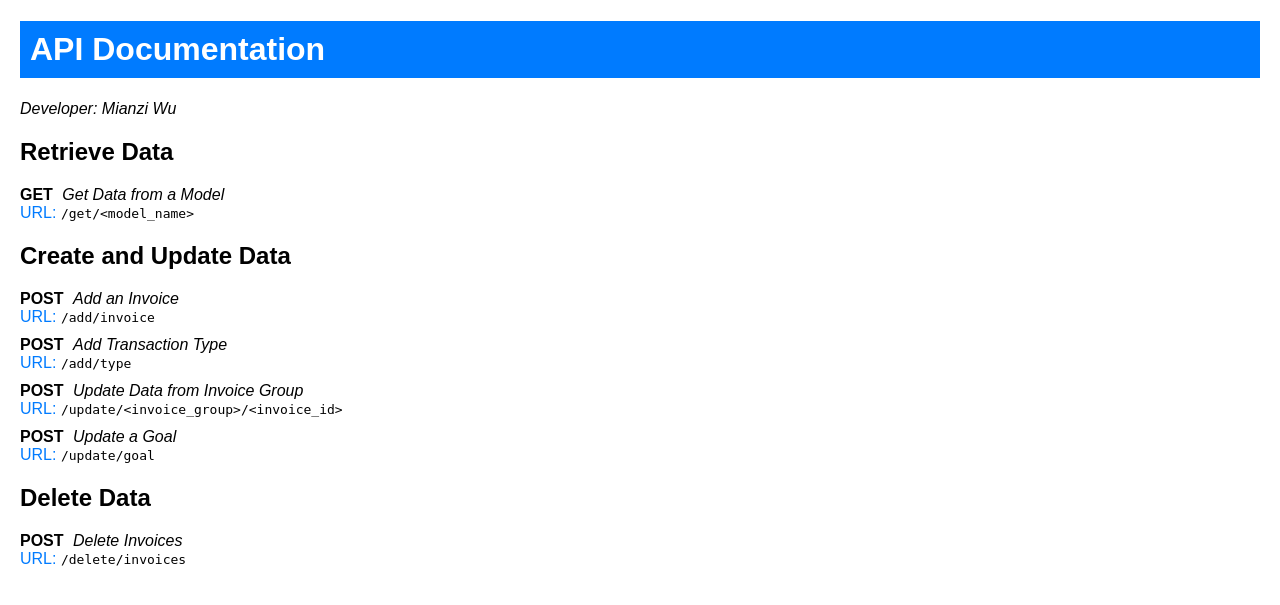
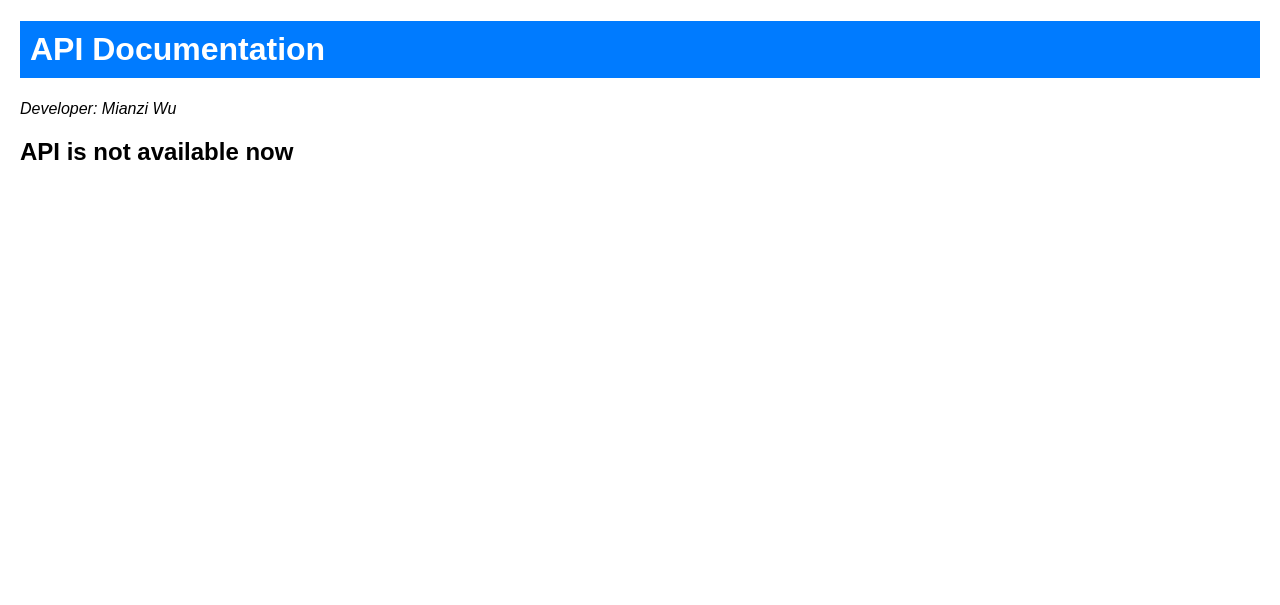
Before and after one commit to wmzspace/DianYing, a Flask app: page / in a window 1280 px wide. Shown: the top 605 px of the page. Run offline with Flask 3, Linux system fonts and the light colour scheme.

Commit message:
fix bugs

```diff
--- a/backend/blueprints/tag/data.py
+++ b/backend/blueprints/tag/data.py
@@ -41,7 +41,7 @@ channel_dict = {
 
 
 # API: 根据Channel名获取对应的标签列表
-@tag_bp.route('/channel/', methods=['GET'])
+@tag_bp.route('/channel', methods=['GET'])
 def get_channel_tags():
     channel_name = request.args.get("name")
     if channel_name is None:
--- a/backend/templates/index.html
+++ b/backend/templates/index.html
@@ -40,58 +40,16 @@
 <body>
 <h1>API Documentation </h1>
 <address>Developer: Mianzi Wu</address>
-<h2>Retrieve Data</h2>
 
-<p><span class="method">GET</span> <i>Get Data from a Model</i>
-    <br>
-    <span class="url">URL:</span> <code>/get/&lt;model_name&gt;</code>
-</p>
+<h2>API is not available now</h2>
+{#<h2>GET</h2>#}
+{##}
+{#<p><span class="method">GET</span> <i>Get Data from a Model</i>#}
+{#    <br>#}
+{#    <span class="url">URL:</span> <code>/get/&lt;model_name&gt;</code>#}
+{#</p>#}
 
 
-<h2>Create and Update Data</h2>
-
-<p><span class="method">POST</span> <i>Add an Invoice</i>
-    <br>
-    <span class="url">URL:</span> <code>/add/invoice</code>
-</p>
-
-<p><span class="method">POST</span> <i>Add Transaction Type</i>
-    <br>
-    <span class="url">URL:</span> <code>/add/type</code>
-</p>
-
-<p><span class="method">POST</span> <i>Update Data from Invoice Group</i>
-    <br>
-    <span class="url">URL:</span> <code>/update/&lt;invoice_group&gt;/&lt;invoice_id&gt;</code>
-</p>
-
-<p><span class="method">POST</span> <i>Update a Goal</i>
-    <br>
-    <span class="url">URL:</span> <code>/update/goal</code>
-</p>
-
-
-<h2>Delete Data</h2>
-
-<p><span class="method">POST</span> <i>Delete Invoices</i>
-    <br>
-    <span class="url">URL:</span> <code>/delete/invoices</code>
-</p>
-{#    <ul>#}
-{#        {% for income in incomes %}#}
-{#        <li>{{income.id}} - {{income.name}}:{{income.amount}}</li>#}
-{#        {% endfor %}#}
-{#    </ul>#}
-{#    <ul>#}
-{#        {% for expenditure in expenditures %}#}
-{#        <li>{{expenditure.id}} - {{expenditure.name}}:{{expenditure.amount}}</li>#}
-{#        {% endfor %}#}
-{#    </ul>#}
-{#<footer>#}
-{#    <a href="https://beian.miit.gov.cn/" target="_blank">蜀ICP备2022029417号</a>#}
-{#    <br/>#}
-{#    <a href="https://beian.miit.gov.cn/" target="_blank">蜀ICP备2022029417号-1</a>#}
-{#</footer>#}
 </body>
 
 </html>
--- a/frontend/src/api/index.ts
+++ b/frontend/src/api/index.ts
@@ -2,8 +2,8 @@ import { Message } from '@arco-design/web-vue'
 import { reject } from 'lodash-es'
 
 // export const prefix_url = 'http://127.0.0.1:5000/'
-// export const prefix_url = 'http://wmzspace.space/'
 export const prefix_url = 'https://wmzspace.space/'
+// export const prefix_url = 'http://wmzspace.space:5000/'
 // export const prefix_url = 'http://192.168.1.104:5000/'
 // export const prefix_url = './'
 // export const prefix_url = 'http://192.168.1.104:5000/'
```
